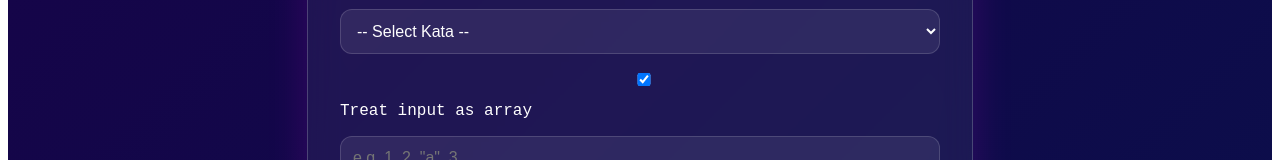
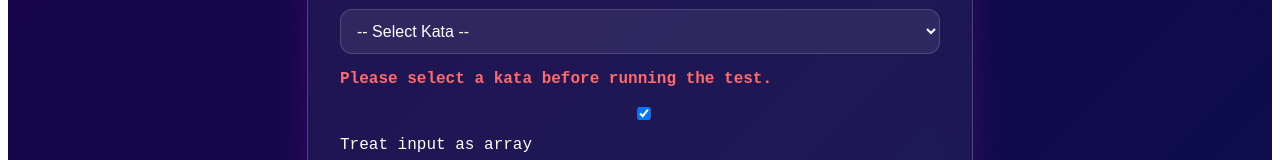
Before and after one commit to 80sFauxstalgia/codewars-katas, a React (Vite) app: page / in a window 1280 px wide. Both pictures are taken after a click on the button "Run". Shown: the part 493-653 px from the top of the page. Built offline with nearby package versions, Linux system fonts and the light colour scheme.

Commit message:
Add error handling for kata selection in App component

```diff
--- a/src/App.jsx
+++ b/src/App.jsx
@@ -6,10 +6,16 @@ function App() {
   const [selectedKata, setSelectedKata] = useState("");
   const [input, setInput] = useState("");
   const [output, setOutput] = useState("");
-  const [asArray, setAsArray] = useState(true); // ← new checkbox state
+  const [asArray, setAsArray] = useState(true); //checkbox
+  const [error, setError] = useState("");
 
   async function runTest() {
-    if (!selectedKata) return;
+    if (!selectedKata) {
+      setError("Please select a kata before running the test.");
+      return;
+    }
+
+    setError(""); // Clear any previous error
 
     try {
       const kataModule = await import(`./katas/${selectedKata}.js`);
@@ -58,6 +64,17 @@ function App() {
             </option>
           ))}
         </select>
+        {error && (
+          <div
+            style={{
+              color: "#ff6b6b",
+              marginBottom: "1rem",
+              fontWeight: "bold",
+            }}
+          >
+            {error}
+          </div>
+        )}
 
         <label style={{ display: "block", marginBottom: "1rem" }}>
           <input
```
